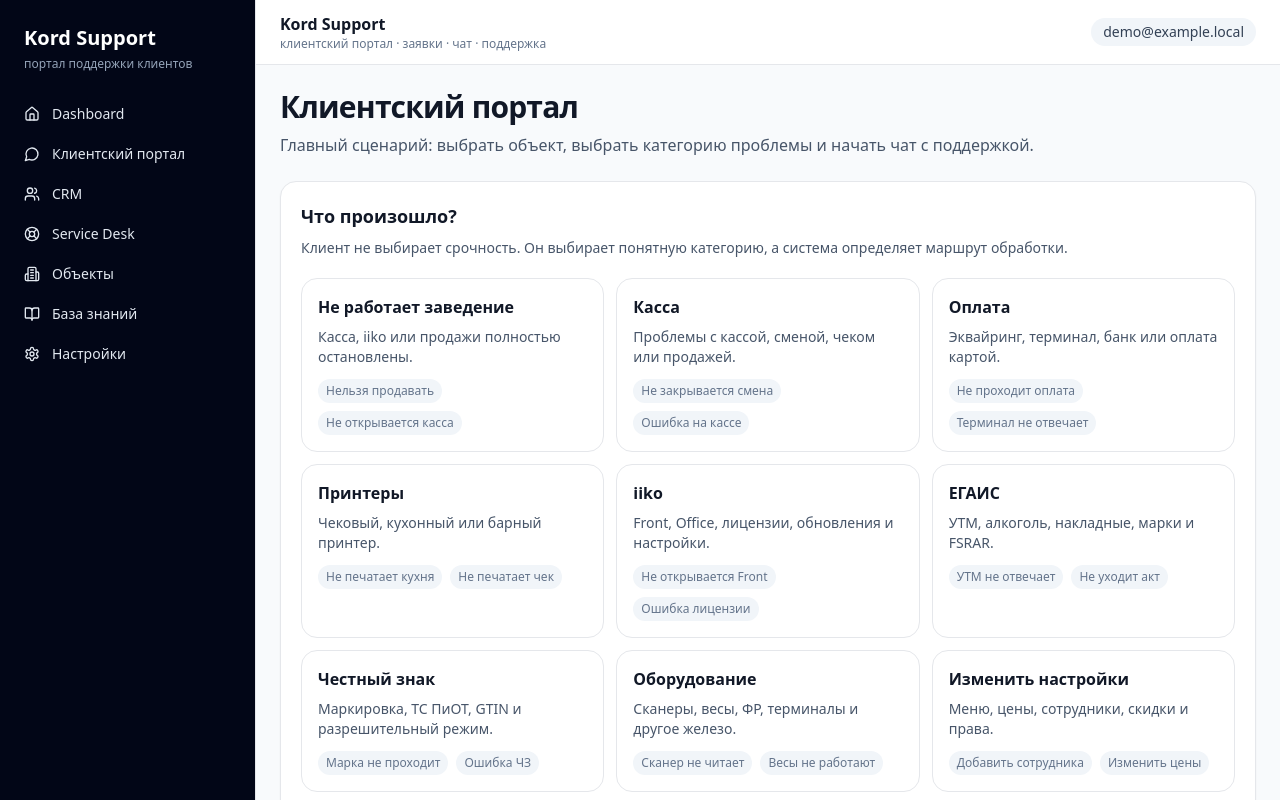
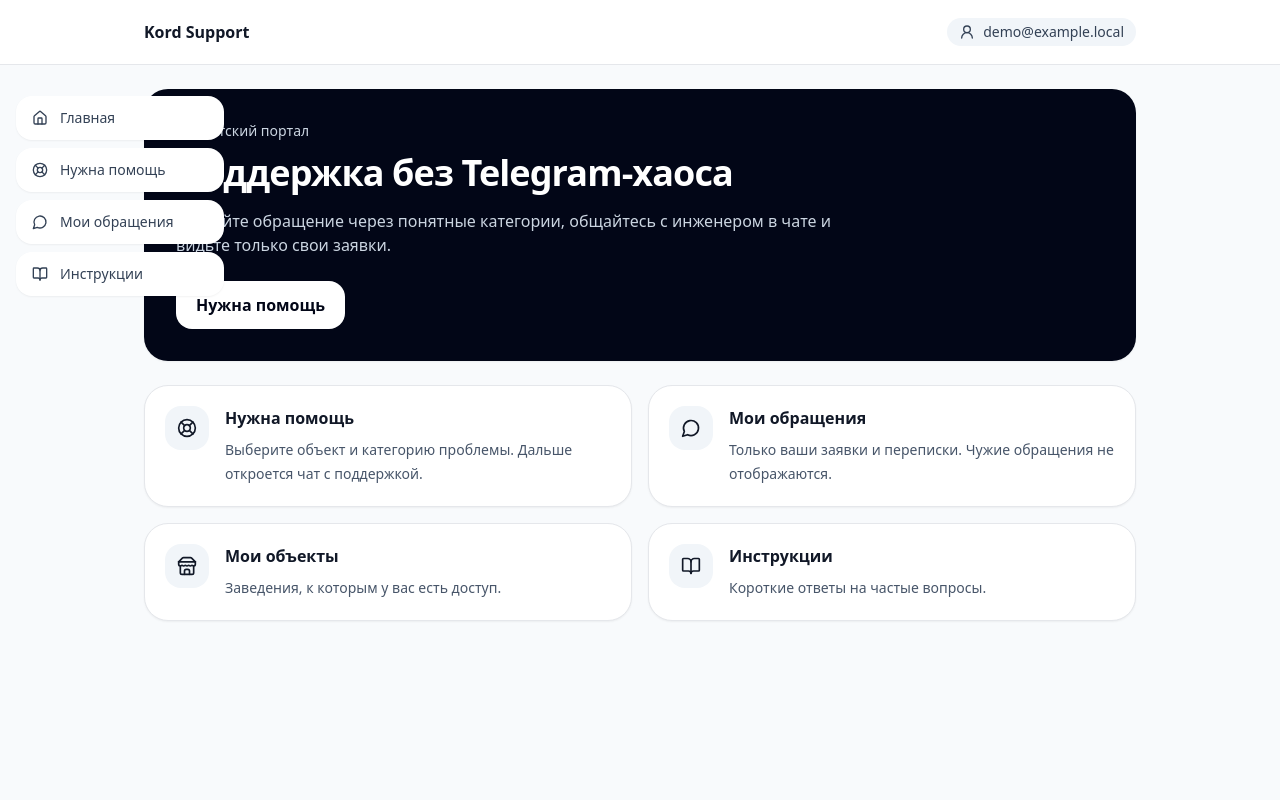
Before and after one commit to chrlie-droid/kord-support, a Next.js app in the folder frontend/: page /client in a window 1280 px wide. Shown: the top 800 px of the page. Built offline with nearby package versions, Linux system fonts and the light colour scheme.

Commit message:
Version 0.5: redesign client portal home

```diff
--- a/frontend/app/client/page.tsx
+++ b/frontend/app/client/page.tsx
@@ -1,31 +1,43 @@
-import { Shell } from '@/components/shell';
-import { ticketCategories } from '@/lib/ticket-categories';
+import Link from 'next/link';
+import { BookOpen, LifeBuoy, MessageCircle, Store } from 'lucide-react';
+
+import { ClientShell } from '@/components/client-shell';
+
+const actions = [
+  { href: '/client/help', title: 'Нужна помощь', description: 'Выберите объект и категорию проблемы. Дальше откроется чат с поддержкой.', icon: LifeBuoy },
+  { href: '/client/requests', title: 'Мои обращения', description: 'Только ваши заявки и переписки. Чужие обращения не отображаются.', icon: MessageCircle },
+  { href: '/client/objects', title: 'Мои объекты', description: 'Заведения, к которым у вас есть доступ.', icon: Store },
+  { href: '/client/knowledge', title: 'Инструкции', description: 'Короткие ответы на частые вопросы.', icon: BookOpen },
+];
 
 export default function ClientPortalPage() {
   return (
-    <Shell>
-      <div className="mb-6">
-        <h1 className="text-3xl font-bold tracking-tight">Клиентский портал</h1>
-        <p className="mt-2 text-slate-600">Главный сценарий: выбрать объект, выбрать категорию проблемы и начать чат с поддержкой.</p>
-      </div>
-
-      <section className="rounded-2xl border bg-white p-5 shadow-sm">
-        <h2 className="text-lg font-semibold">Что произошло?</h2>
-        <p className="mt-2 text-sm text-slate-600">Клиент не выбирает срочность. Он выбирает понятную категорию, а система определяет маршрут обработки.</p>
-        <div className="mt-5 grid gap-3 md:grid-cols-2 xl:grid-cols-3">
-          {ticketCategories.map((category) => (
-            <div key={category.key} className="rounded-2xl border p-4 transition hover:bg-slate-50">
-              <div className="font-semibold">{category.title}</div>
-              <p className="mt-2 text-sm text-slate-600">{category.description}</p>
-              <div className="mt-3 flex flex-wrap gap-2">
-                {category.examples.slice(0, 2).map((example) => (
-                  <span key={example} className="rounded-full bg-slate-100 px-2 py-1 text-xs text-slate-500">{example}</span>
-                ))}
-              </div>
-            </div>
-          ))}
+    <ClientShell>
+      <section className="rounded-3xl bg-slate-950 p-6 text-white shadow-sm md:p-8">
+        <div className="max-w-2xl">
+          <p className="text-sm text-slate-300">Клиентский портал</p>
+          <h1 className="mt-3 text-3xl font-bold tracking-tight md:text-4xl">Поддержка без Telegram-хаоса</h1>
+          <p className="mt-4 text-slate-300">Создайте обращение через понятные категории, общайтесь с инженером в чате и видьте только свои заявки.</p>
+          <Link href="/client/help" className="mt-6 inline-flex rounded-2xl bg-white px-5 py-3 font-semibold text-slate-950">Нужна помощь</Link>
         </div>
       </section>
-    </Shell>
+
+      <section className="mt-6 grid gap-4 md:grid-cols-2">
+        {actions.map((action) => {
+          const Icon = action.icon;
+          return (
+            <Link key={action.href} href={action.href} className="rounded-3xl border bg-white p-5 shadow-sm transition hover:shadow-md">
+              <div className="flex items-start gap-4">
+                <div className="rounded-2xl bg-slate-100 p-3"><Icon className="h-5 w-5" /></div>
+                <div>
+                  <h2 className="font-semibold">{action.title}</h2>
+                  <p className="mt-2 text-sm leading-6 text-slate-600">{action.description}</p>
+                </div>
+              </div>
+            </Link>
+          );
+        })}
+      </section>
+    </ClientShell>
   );
 }
```
